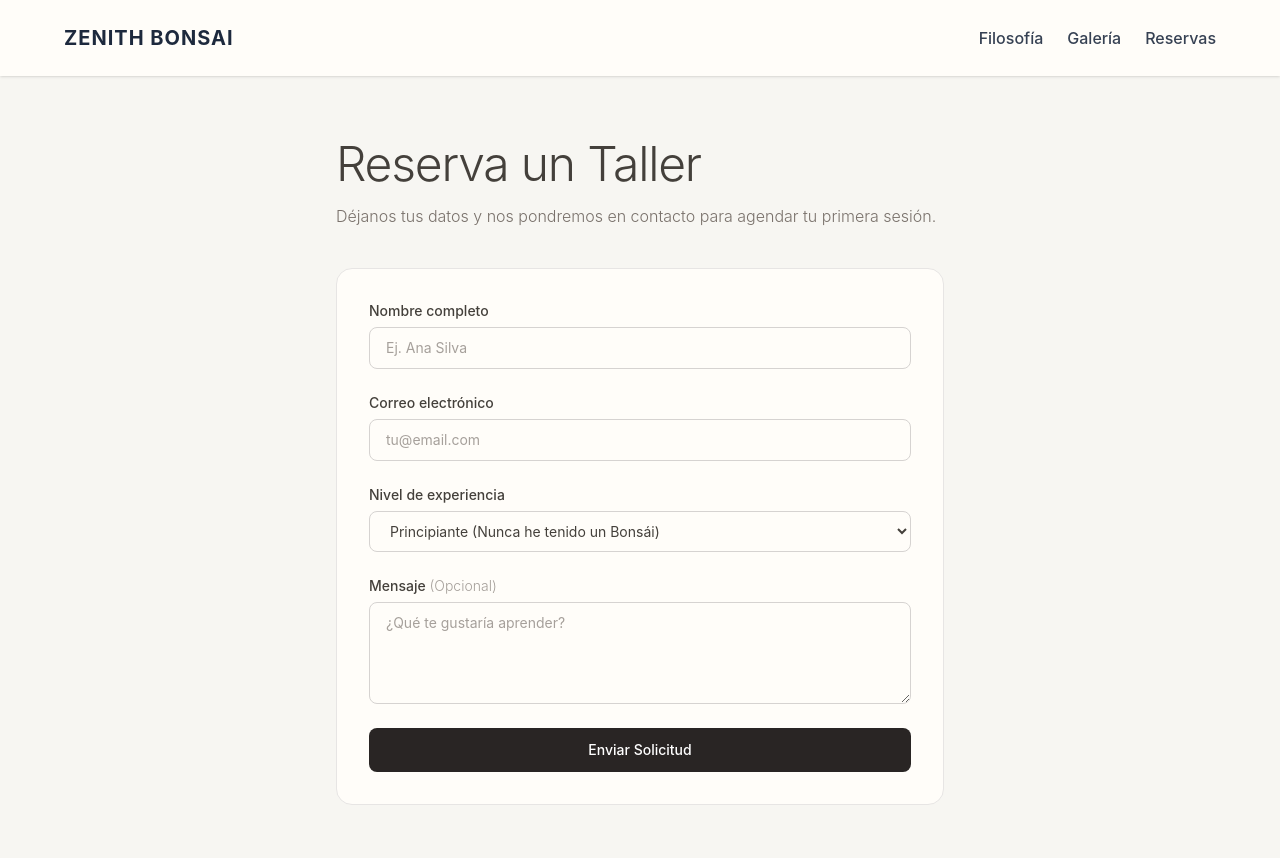
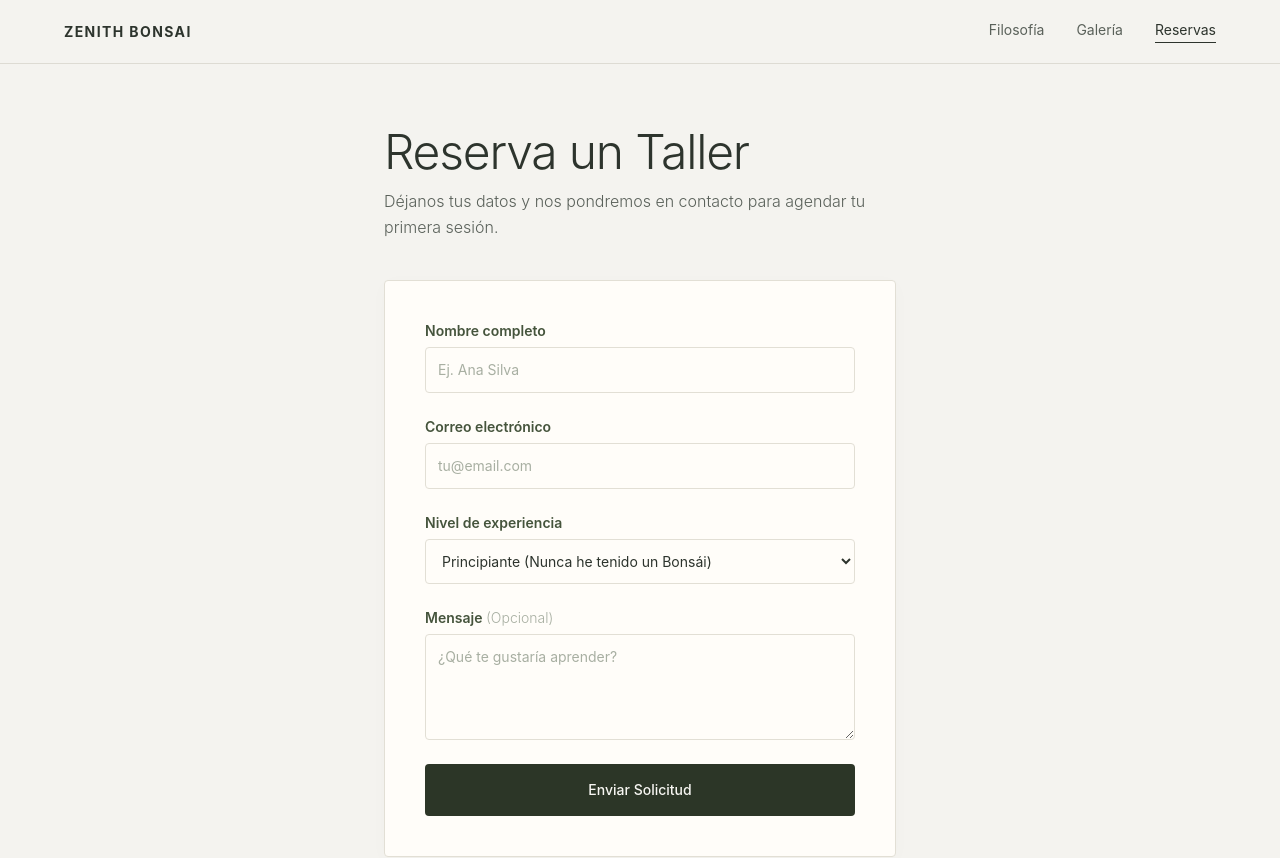
Before and after one commit to MarioMunera1993/entreglable-momento-dos, a React (Vite) app: page /booking in a window 1280 px wide. Shown: the top 858 px of the page. Built offline with nearby package versions, Linux system fonts and the light colour scheme.

Commit message:
feat: implement core site structure, navigation, and booking form with local storage functionality

```diff
--- a/src/components/BookingForm.jsx
+++ b/src/components/BookingForm.jsx
@@ -30,12 +30,12 @@ export const BookingForm = () => {
 
   return (
     <div className="flex flex-col gap-6">
-      <div className="bg-[#fffdf9] rounded-2xl border border-stone-200 p-8">
+      <div className="bg-[#fffdf9] rounded-sm border border-[#e2dfd5] p-6 md:p-10 shadow-[0_4px_20px_rgba(0,0,0,0.02)]">
         <div className="flex flex-col gap-6">
 
           {/* Nombre */}
           <div className="flex flex-col gap-1.5">
-            <label className="text-sm font-medium text-stone-700">
+            <label className="text-sm font-semibold text-[#45543c]">
               Nombre completo
             </label>
             <input
@@ -44,13 +44,13 @@ export const BookingForm = () => {
               value={formData.nombre}
               onChange={handleChange}
               placeholder="Ej. Ana Silva"
-              className="border border-stone-300 rounded-lg px-4 py-2.5 text-sm text-stone-700 placeholder:text-stone-400 outline-none focus:ring-1 focus:ring-stone-400 transition"
+              className="border border-[#e2dfd5] rounded-sm px-3 py-3 text-sm text-[#2d342d] bg-transparent placeholder:text-[#a8afa2] outline-none focus:border-[#5d7052] transition-colors duration-200"
             />
           </div>
 
           {/* Correo */}
           <div className="flex flex-col gap-1.5">
-            <label className="text-sm font-medium text-stone-700">
+            <label className="text-sm font-semibold text-[#45543c]">
               Correo electrónico
             </label>
             <input
@@ -59,20 +59,20 @@ export const BookingForm = () => {
               value={formData.correo}
               onChange={handleChange}
               placeholder="tu@email.com"
-              className="border border-stone-300 rounded-lg px-4 py-2.5 text-sm text-stone-700 placeholder:text-stone-400 outline-none focus:ring-1 focus:ring-stone-400 transition"
+              className="border border-[#e2dfd5] rounded-sm px-3 py-3 text-sm text-[#2d342d] bg-transparent placeholder:text-[#a8afa2] outline-none focus:border-[#5d7052] transition-colors duration-200"
             />
           </div>
 
           {/* Nivel de experiencia */}
           <div className="flex flex-col gap-1.5">
-            <label className="text-sm font-medium text-stone-700">
+            <label className="text-sm font-semibold text-[#45543c]">
               Nivel de experiencia
             </label>
             <select
               name="nivel"
               value={formData.nivel}
               onChange={handleChange}
-              className="border border-stone-300 rounded-lg px-4 py-2.5 text-sm text-stone-700 outline-none focus:ring-1 focus:ring-stone-400 transition appearance-auto"
+              className="border border-[#e2dfd5] rounded-sm px-3 py-3 text-sm text-[#2d342d] bg-transparent outline-none focus:border-[#5d7052] transition-colors duration-200 appearance-auto"
             >
               <option>Principiante (Nunca he tenido un Bonsái)</option>
               <option>Intermedio (Tengo algunos árboles)</option>
@@ -82,9 +82,9 @@ export const BookingForm = () => {
 
           {/* Mensaje */}
           <div className="flex flex-col gap-1.5">
-            <label className="text-sm font-medium text-stone-700">
+            <label className="text-sm font-semibold text-[#45543c]">
               Mensaje{" "}
-              <span className="font-light text-stone-400">(Opcional)</span>
+              <span className="font-light text-[#a8afa2]">(Opcional)</span>
             </label>
             <textarea
               name="mensaje"
@@ -92,14 +92,14 @@ export const BookingForm = () => {
               onChange={handleChange}
               placeholder="¿Qué te gustaría aprender?"
               rows={4}
-              className="border border-stone-300 rounded-lg px-4 py-2.5 text-sm text-stone-700 placeholder:text-stone-400 outline-none focus:ring-1 focus:ring-stone-400 transition resize-y"
+              className="border border-[#e2dfd5] rounded-sm px-3 py-3 text-sm text-[#2d342d] bg-transparent placeholder:text-[#a8afa2] outline-none focus:border-[#5d7052] transition-colors duration-200 resize-y"
             />
           </div>
 
           {/* Botón */}
           <button
             onClick={handleSubmit}
-            className="w-full bg-stone-800 hover:bg-stone-700 text-white text-sm font-medium py-3 rounded-lg transition-colors duration-200 cursor-pointer"
+            className="w-full bg-[#2c3627] hover:bg-[#45543c] text-[#f7f6f2] text-sm font-medium py-4 rounded-sm transition-all duration-200 hover:-translate-y-0.5 cursor-pointer"
           >
             Enviar Solicitud
           </button>
--- a/src/components/CardGrid.jsx
+++ b/src/components/CardGrid.jsx
@@ -1,7 +1,7 @@
 export const CardGrid = ({ name }) => {
   return (
-    <div className="bg-white rounded-2xl border border-stone-200 flex flex-col items-center justify-end p-20 hover:shadow-md transition-shadow duration-300 cursor-pointer">
-      <span className="text-stone-500 text-sm font-light tracking-wide">{ name }</span>
+    <div className="bg-[#ebebea] rounded-sm border border-[#dddbd3] flex flex-col items-center justify-center aspect-square hover:shadow-md transition-shadow duration-300 cursor-pointer">
+      <span className="text-[#5a615a] text-sm font-light tracking-wide">{ name }</span>
     </div>
   )
 }
--- a/src/components/Footer.jsx
+++ b/src/components/Footer.jsx
@@ -1,9 +1,9 @@
 export const Footer = () => {
     return (
-    <footer className="border-t border-gray-200 bg-[#f7f6f2] px-[max(5%,calc((100%-1200px)/2))] py-12">
+    <footer className="border-t border-[#dddbd3] bg-[#f4f3ef] px-[max(5%,calc((100%-1200px)/2))] py-10">
       <div className="flex flex-col items-center justify-center">
         <p className="text-sm tracking-wide text-[#5a615a]">
-          © 2026 Zenith Bonsai Studio
+          © 2026 Zenith Bonsai Studio.
         </p>
       </div>
     </footer>
--- a/src/components/Navbar.jsx
+++ b/src/components/Navbar.jsx
@@ -1,16 +1,23 @@
-import { Link } from "react-router-dom"
+import { NavLink } from "react-router-dom"
+
+const navLinkClass = ({ isActive }) =>
+  `text-sm transition-colors duration-200 font-normal pb-0.5 ${
+    isActive
+      ? "text-[#2d342d] border-b border-[#2d342d]"
+      : "text-[#5a615a] hover:text-[#2d342d]"
+  }`
 
 export const Navbar = () => {
   return (
-    <nav className="flex items-center justify-between bg-[#fffdf9] px-[max(5%,calc((100%-1200px)/2))] py-6 shadow-sm">
+    <nav className="flex items-center justify-between bg-[#f4f3ef] border-b border-[#dddbd3] px-[max(5%,calc((100%-1200px)/2))] py-5">
 
-        <Link to={"/"} className="text-xl font-bold tracking-wider text-slate-800 uppercase">Zenith Bonsai</Link>
-        <div className="flex gap-6 text-wrap">
-            <Link to={"/philosophy"} className="text-gray-700 hover:text-black transition-colors font-medium" href="">
+        <NavLink to={"/"} end className="text-sm font-bold tracking-widest text-[#2d342d] uppercase">Zenith Bonsai</NavLink>
+        <div className="flex gap-8">
+            <NavLink to={"/philosophy"} className={navLinkClass}>
             Filosofía
-            </Link>
-            <Link to={"/gallery"} className="text-gray-700 hover:text-black transition-colors font-medium">Galería</Link>
-            <Link to={"/booking"} className="text-gray-700 hover:text-black transition-colors font-medium">Reservas</Link>
+            </NavLink>
+            <NavLink to={"/gallery"} className={navLinkClass}>Galería</NavLink>
+            <NavLink to={"/booking"} className={navLinkClass}>Reservas</NavLink>
         </div>
     </nav>
   )
--- a/src/pages/Booking.jsx
+++ b/src/pages/Booking.jsx
@@ -4,11 +4,11 @@ import { BookingForm } from "../components/BookingForm"
 
 export const Booking = () => {
   return (
-    <div className="min-h-screen bg-[#f7f6f2]">
+    <div className="min-h-screen bg-[#f4f3ef]">
       <Navbar />
-      <main className="max-w-2xl mx-auto px-8 py-16">
-        <h1 className="text-5xl font-light text-stone-700 mb-4 tracking-tight">Reserva un Taller</h1>
-        <p className="text-stone-500 font-light mb-10">Déjanos tus datos y nos pondremos en contacto para agendar tu primera sesión.</p>
+      <main className="max-w-xl mx-auto px-8 py-16">
+        <h1 className="text-5xl font-light text-[#2d342d] mb-3 tracking-tight">Reserva un Taller</h1>
+        <p className="text-[#5a615a] font-light mb-10 leading-relaxed">Déjanos tus datos y nos pondremos en contacto para agendar tu primera sesión.</p>
         <BookingForm />
       </main>
       <Footer />
--- a/src/pages/Gallery.jsx
+++ b/src/pages/Gallery.jsx
@@ -13,17 +13,17 @@ const listBonsai = [
 
 export const Gallery = () => {
   return (
-    <div className="min-h-screen bg-[#f7f6f2]">
+    <div className="min-h-screen bg-[#f4f3ef]">
       <Navbar />
       <main className="max-w-6xl mx-auto px-8 py-20">
         <div className="text-center mb-16">
-          <h1 className="text-5xl font-light text-stone-700 mb-6 tracking-tight">Nuestra Colección</h1>
-          <p className="text-stone-500 font-light max-w-md mx-auto leading-relaxed">
+          <h1 className="text-5xl font-light text-[#2d342d] mb-6 tracking-tight">Nuestra Colección</h1>
+          <p className="text-[#5a615a] font-light max-w-md mx-auto leading-relaxed">
             Un vistazo a algunos de los ejemplares en los que hemos trabajado.
             Cada árbol cuenta una historia de tiempo y paciencia.
           </p>
         </div>
-        <div className="grid grid-cols-1 sm:grid-cols-2 lg:grid-cols-4 gap-6">
+        <div className="grid grid-cols-1 sm:grid-cols-2 lg:grid-cols-4 gap-4">
           {
             listBonsai.map((bonsai)=>(
               <CardGrid key={bonsai.id} name={bonsai.name}/>
--- a/src/pages/Layout.jsx
+++ b/src/pages/Layout.jsx
@@ -4,7 +4,7 @@ import { HeroSection } from "../components/HeroSection"
 
 export const Layout = () => {
   return (
-    <div className="flex min-h-screen flex-col bg-[#f7f6f2]">
+    <div className="flex min-h-screen flex-col bg-[#f4f3ef]">
       <Navbar />
       <HeroSection/>
       <Footer />
```
Also changed, not shown: src/pages/Philosophy.jsx (+4 -4 lines).
